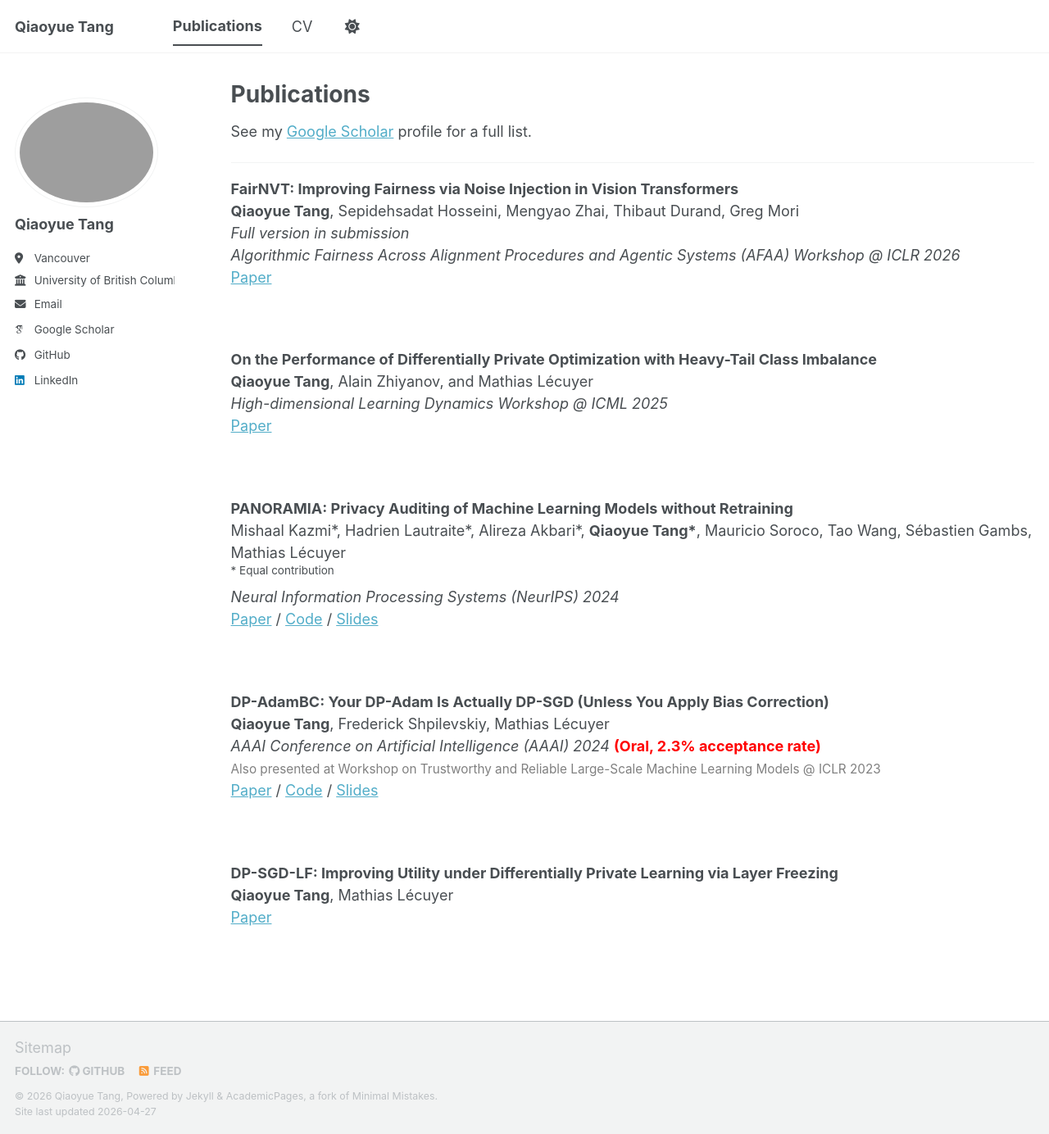
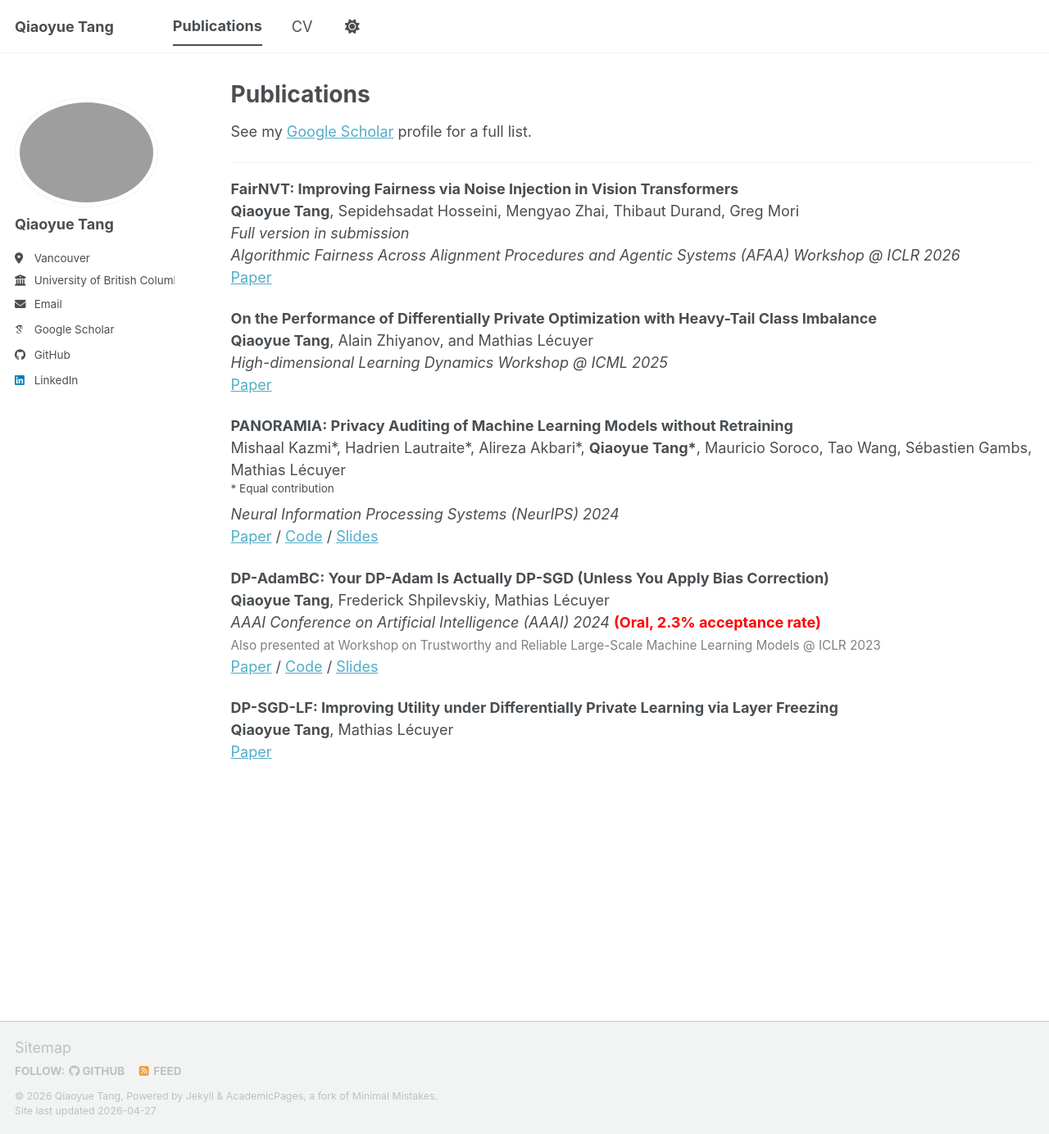
Before and after one commit to qiaoyuet/qiaoyuet.github.io, a Jekyll site: the page built from _pages/publications.md, in a window 1280 px wide and 1384 px high. Shown: the whole window at 82% size. Built offline with Jekyll 4.4.1, drawn with Linux system fonts in a browser that asks for light colours; some web fonts are replaced; a script bundle is joined from its source files by our own code; library files that are not in the unit come from our copies.

Commit message:
Adjust font size and improve layout in publications
Updated font size in publications page and added div elements for spacing.

```diff
--- a/_pages/publications.md
+++ b/_pages/publications.md
@@ -7,7 +7,7 @@
 
 <style>
 .page__content p {
-  font-size: 0.70em;
+  font-size: 0.60em;
   line-height: 1.0;
 }
 </style>
@@ -22,14 +22,14 @@
 *Algorithmic Fairness Across Alignment Procedures and Agentic Systems (AFAA) Workshop @ ICLR 2026*
 [Paper](https://arxiv.org/abs/2604.16780)
 
-<br>
+<div style="margin-bottom: 0.8em;"></div>
 
 **On the Performance of Differentially Private Optimization with Heavy-Tail Class Imbalance**
 **Qiaoyue Tang**, Alain Zhiyanov, and Mathias Lécuyer
 *High-dimensional Learning Dynamics Workshop @ ICML 2025*
 [Paper](https://arxiv.org/abs/2507.10536)
 
-<br>
+<div style="margin-bottom: 0.8em;"></div>
 
 **PANORAMIA: Privacy Auditing of Machine Learning Models without Retraining**
 Mishaal Kazmi\*, Hadrien Lautraite\*, Alireza Akbari\*, **Qiaoyue Tang\***, Mauricio Soroco, Tao Wang, Sébastien Gambs, Mathias Lécuyer
@@ -37,7 +37,7 @@
 *Neural Information Processing Systems (NeurIPS) 2024*
 [Paper](https://arxiv.org/abs/2402.09477) / [Code](https://github.com/ubc-systopia/panoramia-privacy-measurement) / [Slides](/files/panoramia_nips_video.pdf)
 
-<br>
+<div style="margin-bottom: 0.8em;"></div>
 
 **DP-AdamBC: Your DP-Adam Is Actually DP-SGD (Unless You Apply Bias Correction)**
 **Qiaoyue Tang**, Frederick Shpilevskiy, Mathias Lécuyer
@@ -45,7 +45,7 @@
 <span style="font-size:0.85em; color:gray">Also presented at Workshop on Trustworthy and Reliable Large-Scale Machine Learning Models @ ICLR 2023</span>
 [Paper](https://arxiv.org/abs/2312.14334) / [Code](https://github.com/ubc-systopia/DP-AdamBC) / [Slides](/files/DP_AdamBC_AAAI_24_slides.pdf)
 
-<br>
+<div style="margin-bottom: 0.8em;"></div>
 
 **DP-SGD-LF: Improving Utility under Differentially Private Learning via Layer Freezing**
 **Qiaoyue Tang**, Mathias Lécuyer
```
